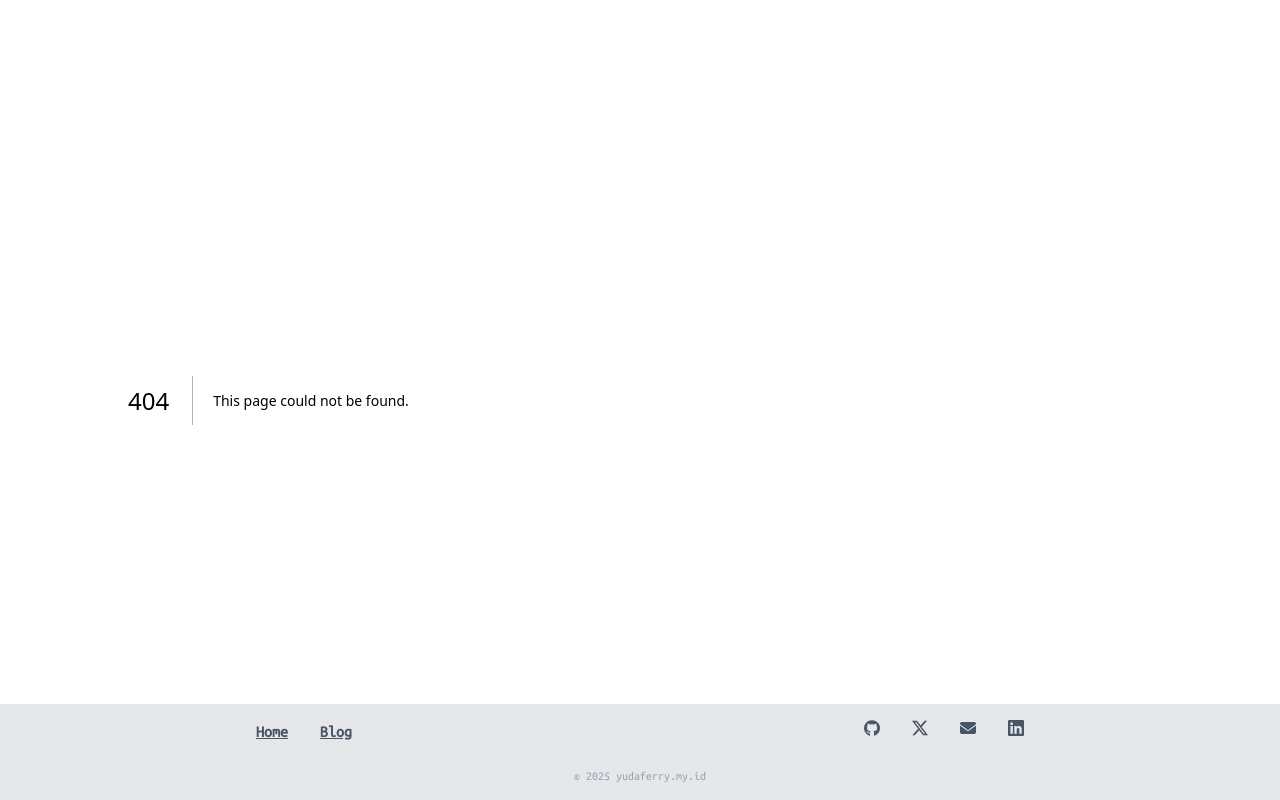
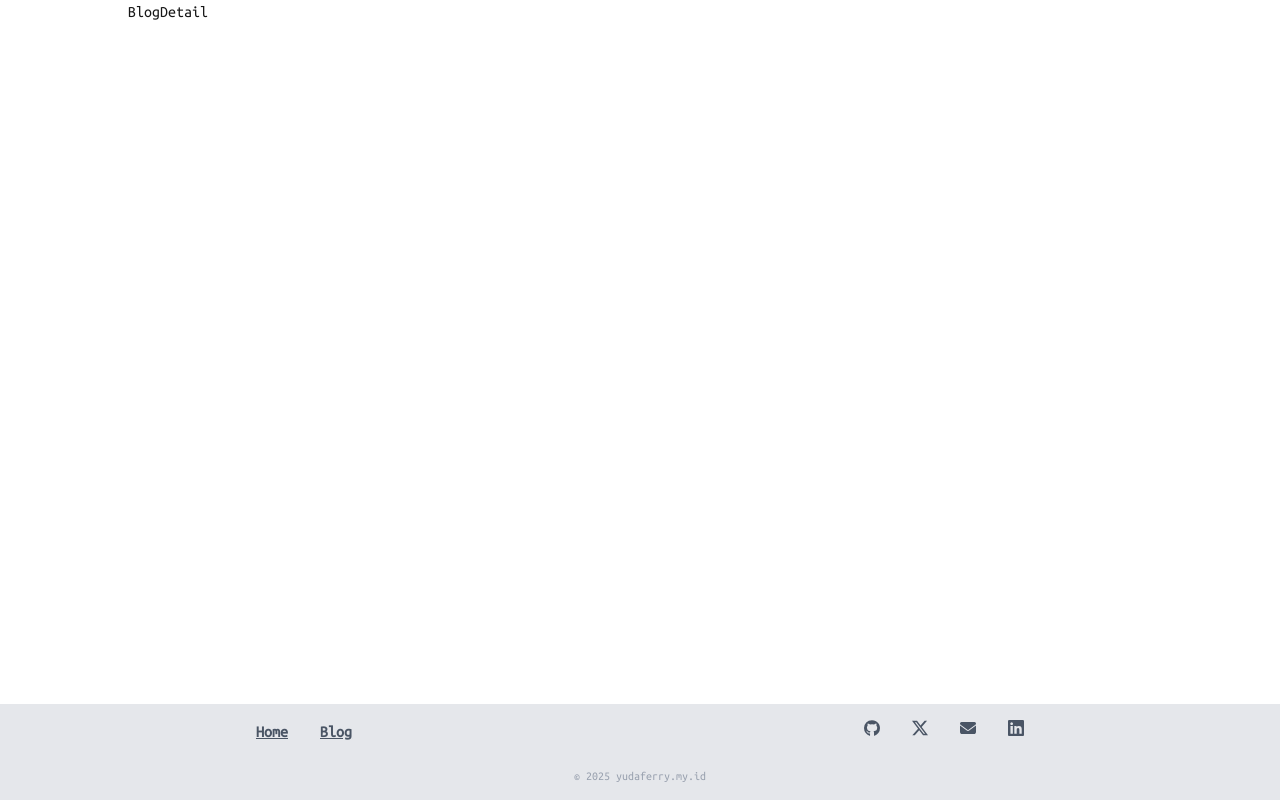
Before and after one commit to yudaferry/yuda-blog, a Next.js app: page /blog/1 in a window 1280 px wide. Before the commit this address had no page. Built offline with nearby package versions, Linux system fonts and the light colour scheme.

Commit message:
feat: add nix shell config

```diff
--- /dev/null
+++ b/src/app/blog/[slug]/page.tsx
@@ -0,0 +1,5 @@
+export default async function BlogDetail() {
+  return (
+    <div>BlogDetail</div>
+  );
+}
--- a/src/app/blog/page.tsx
+++ b/src/app/blog/page.tsx
@@ -16,7 +16,9 @@ export default async function Home() {
           const PlatformComponent = DeveloperIons[blog.platform as keyof typeof DeveloperIons] as any;
 
           return (
-            <div key={blog.title} className="w-screen md:w-fit  py-4 px-8 flex gap-4 md:basis-1/3 cursor-pointer hover:bg-gray-200 dark:hover:bg-gray-700">
+            <div
+              key={blog.title}
+              className="w-screen md:w-fit py-4 px-8 flex gap-4 md:basis-1/3 cursor-pointer hover:bg-gray-200 dark:hover:bg-gray-700">
               <div className="bg-transparent dark:bg-white p-2 rounded-md self-center">
                 <PlatformComponent className="size-8" />
               </div>
```
Also changed, not shown: 1 other file (tests, documents, lock files or other folders).
